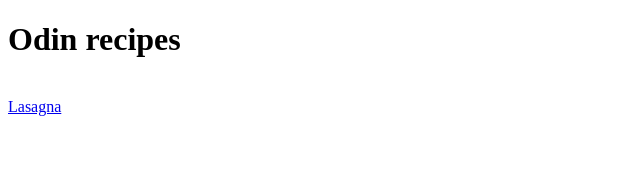
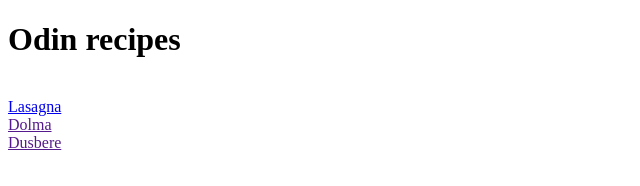
Before and after one commit to banch0u/odin-recipes, a plain HTML site: page index.html in a window 1280 px wide. Shown: the whole page, without its empty margins (0-640 px from the left). Drawn offline with Linux system fonts and the light colour scheme.

Commit message:
added dummy links

```diff
--- a/index.html
+++ b/index.html
@@ -9,7 +9,9 @@
 <body>
 
     <h1>Odin recipes</h1> <br>
-    <a href="recipes/lasagna.html">Lasagna</a>
+    <a href="recipes/lasagna.html">Lasagna</a> <br>
+    <a href="">Dolma</a><br>
+    <a href="">Dusbere</a>
 
 </body>
 </html>
```
